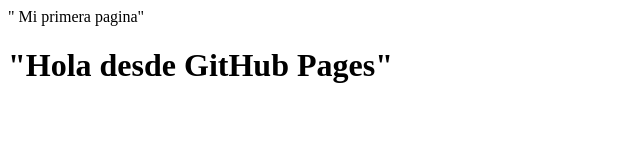
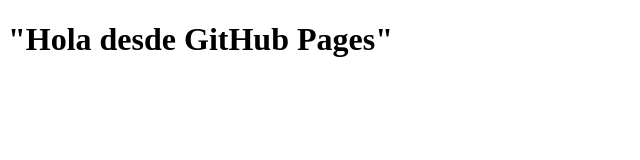
Before and after one commit to YuriiFliak/mi-pagina, a plain HTML site: page index.html in a window 1280 px wide. Shown: the whole page, without its empty margins (0-640 px from the left). Drawn offline with Linux system fonts and the light colour scheme.

Commit message:
Update index.html

```diff
--- a/index.html
+++ b/index.html
@@ -1,7 +1,7 @@
 <!DOCTYPE html>
 <html>
 <head>
-    <tittle>" Mi primera pagina" </tittle>
+    <title> Mi primera pagina </title>
 </head>
 <body>
     <h1> "Hola desde GitHub Pages" </h1>
```
